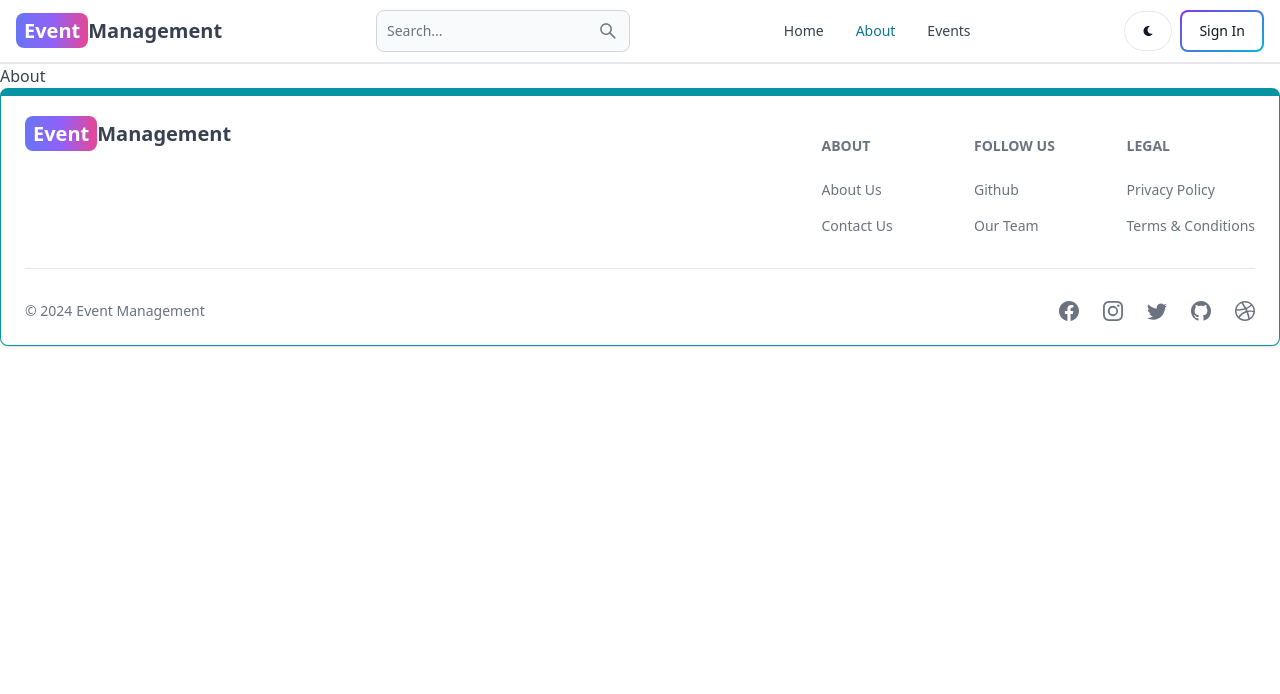
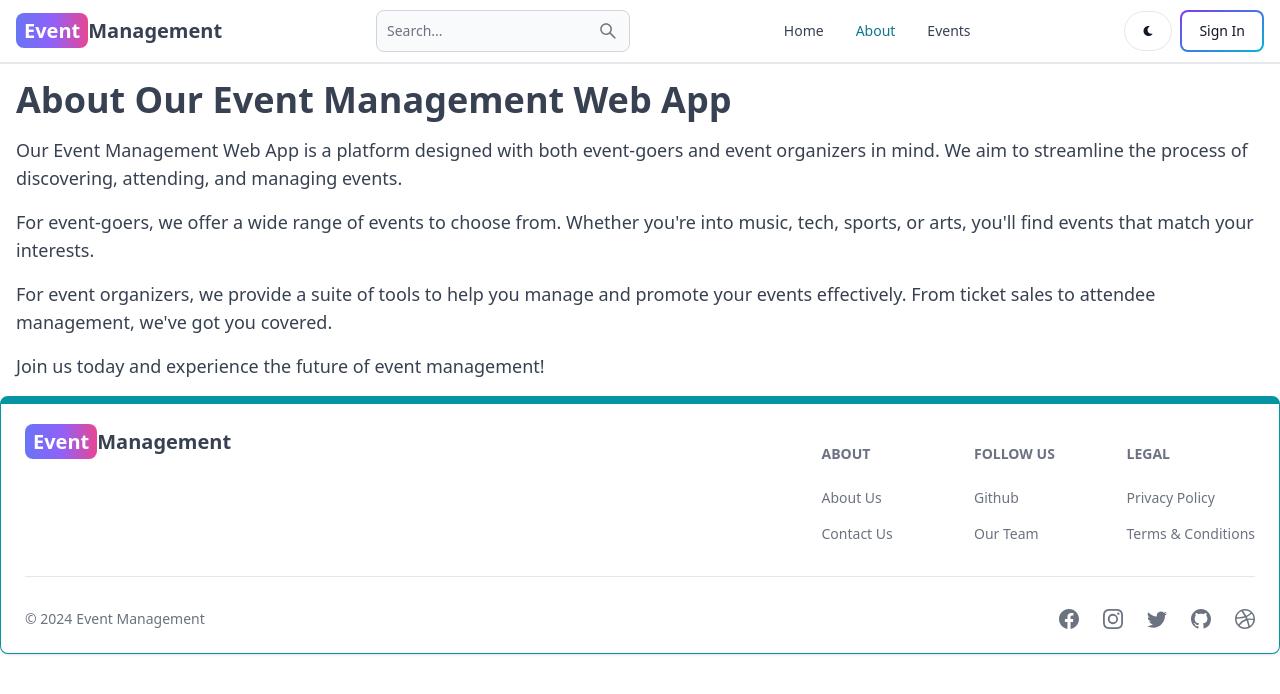
Before and after one commit to Avinash7390/Innodev_24, a React (Vite) app in the folder client/: page /about in a window 1280 px wide. Shown: the top 694 px of the page. Built offline with nearby package versions, Linux system fonts and the light colour scheme; no server answers.

Commit message:
minor changes and modifications

```diff
--- a/client/src/components/EventCard.jsx
+++ b/client/src/components/EventCard.jsx
@@ -1,6 +1,46 @@
 import { Link } from 'react-router-dom';
+import { ImLocation } from "react-icons/im";
+export default function PostCard({ event }) {
 
-export default function PostCard({ event }) {
+
+    function convertTo12Hour(time) {
+        // If time already contains 'AM' or 'PM', return it as is
+        if (time.includes('AM') || time.includes('PM')) {
+          return time;
+        }
+
+        // Otherwise, convert time to 12-hour format
+        const [hours, minutes] = time.split(':');
+        const hoursIn12HourFormat = (hours % 12) || 12;
+        const period = hours < 12 ? ' AM' : ' PM';
+        return hoursIn12HourFormat + ':' + minutes + period;
+      }
+
+
+
+
+
+    function getOrdinalSuffix(date) {
+        const day = date.getDate();
+        if (day % 10 === 1 && day !== 11) {
+          return day + 'st';
+        } else if (day % 10 === 2 && day !== 12) {
+          return day + 'nd';
+        } else if (day % 10 === 3 && day !== 13) {
+          return day + 'rd';
+        } else {
+          return day + 'th';
+        }
+      }
+
+
+
+
+
+
+
+
+
   return (
     <div className='group relative w-full border border-teal-500 hover:border-2 h-[400px] overflow-hidden rounded-lg sm:w-[430px] transition-all'>
       <Link to={`/post/${event.slug}`}>
@@ -11,9 +51,29 @@ export default function PostCard({ event }) {
         />
       </Link>
       <div className='p-3 flex flex-col gap-2'>
-        <p className='text-lg font-semibold line-clamp-2'>{event.title}</p>
-        <span className='italic text-sm'>{event.location}</span>
+       <p className='text-xl font-semibold line-clamp-2'>{event.title}</p>
 
+
+
+       <div className='flex justify-between w-full'>
+
+        <span className='text-md'>
+{
+  event && (() => {
+    const date = new Date(event.date);
+    const dayWithSuffix = getOrdinalSuffix(date);
+    const monthYear = date.toLocaleDateString('en-US', { month: 'long', year: 'numeric' });
+    return `${dayWithSuffix} ${monthYear}`;
+  })()
+}
+</span>
+
+<span className='italic text-lg'>{event&&convertTo12Hour(event.time)}</span>
+</div>
+<div className='flex gap-2'>
+  <span className=' text-lg'> {event.location}</span><ImLocation  size={25} className=' hover:text-green-500 transition duration-100'/>
+
+</div>
 
         <Link
           to={`/event/${event.slug}`}
--- a/client/src/pages/About.jsx
+++ b/client/src/pages/About.jsx
@@ -1,5 +1,24 @@
+import React from 'react';
+
 export default function About() {
-    return (
-      <div>About</div>
-    )
-  }
+  return (
+    <div className="p-4">
+      <h1 className="text-4xl font-bold mb-4">About Our Event Management Web App</h1>
+      <p className="text-lg mb-4">
+        Our Event Management Web App is a platform designed with both event-goers and event organizers in mind.
+        We aim to streamline the process of discovering, attending, and managing events.
+      </p>
+      <p className="text-lg mb-4">
+        For event-goers, we offer a wide range of events to choose from. Whether you're into music, tech, sports, or arts,
+        you'll find events that match your interests.
+      </p>
+      <p className="text-lg mb-4">
+        For event organizers, we provide a suite of tools to help you manage and promote your events effectively.
+        From ticket sales to attendee management, we've got you covered.
+      </p>
+      <p className="text-lg">
+        Join us today and experience the future of event management!
+      </p>
+    </div>
+  );
+}
--- a/client/src/pages/EventPage.jsx
+++ b/client/src/pages/EventPage.jsx
@@ -87,10 +87,10 @@ const EventPage = () => {
   return (
     <main className='  p-3 flex flex-col max-w-6xl mx-auto min-h-screen'>
 
-<h1 className='text-3xl mt-10 p-3 text-center font-serif max-w-2xl mx-auto lg:text-4xl hover:opacity-70 transiton duration-100 cursor-pointer'>{event&&event.title}</h1>
+<h1 className='text-3xl mt-10 p-3 text-center font-serif max-w-2xl mx-auto lg:text-4xl hover:opacity-70 transiton duration-0.1 cursor-pointer'>{event&&event.title}</h1>
 <Link to={`/search?location=${event&&event.location}`} className='self-center mt-3'>
 <Button className='flex' color='gray' pill size='lg'>
-  <ImLocation  size={30} className=' hover:text-green-500 transition duration-100'/>
+  <ImLocation  size={30} className=' hover:text-zinc-950 dark:hover:text-green-500 transition duration-100'/>
   <div className='text-2xl hover:opacity-70 transition duration-100'>{event&&event.location}</div></Button>
 </Link>
 
```
